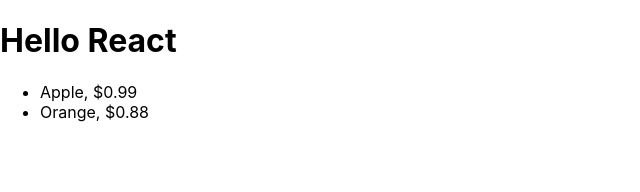
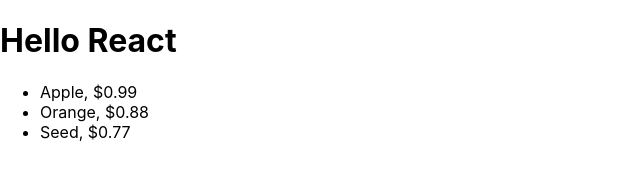
Before and after one commit to nayzawaungnza/first, a React (Create React App) app: page / in a window 1280 px wide. Shown: the top 192 px of the page, without its empty margins (0-640 px from the left). Built offline with nearby package versions, Linux system fonts and the light colour scheme.

Commit message:
step 7 State

```diff
--- a/src/App.js
+++ b/src/App.js
@@ -10,13 +10,23 @@
   }
 }
 class App extends React.Component{
+  state = {
+    items:[
+      {id:1, name:'Apple', price:0.99},
+      {id:2, name:'Orange', price:0.88},
+      {id:2, name:'Seed', price:0.77}
+    ]
+  };
   render(){
     return (
       <div>
         <h1>Hello React</h1>
         <ul>
-          <Item name="Apple" price="0.99" />
-          <Item name="Orange" price="0.88" />
+          {this.state.items.map(i=>{
+            return(
+              <Item name={i.name} price={i.price}></Item>
+            )
+          })}
         </ul>
       </div>
 
```
